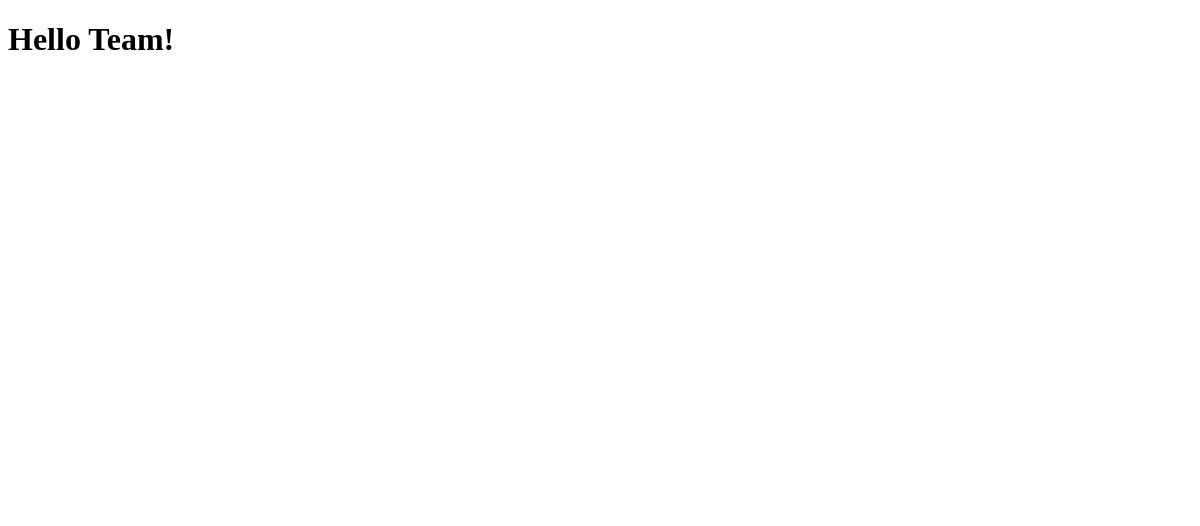
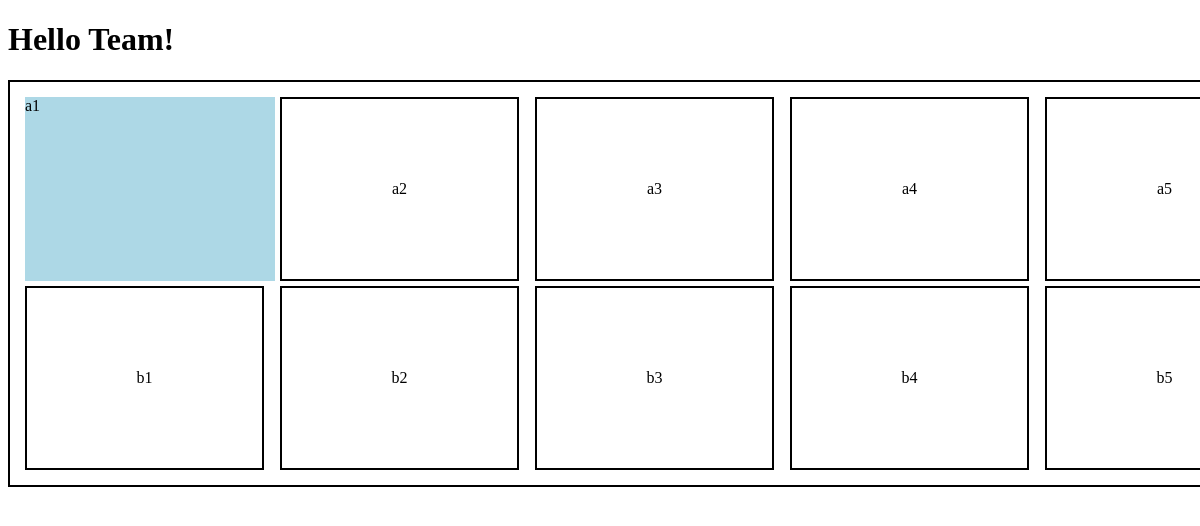
Before and after one commit to TomH568/Visual-Daily-Agenda, an Electron app: page index.html in a window 800 px wide. Shown: the top 526 px of the page, 1200 px wide, since content can reach past the window. Drawn offline with Linux system fonts and the light colour scheme.

Commit message:
A Naive user interface page with a simple calendar. Made using grid of grids, containing cells

```diff
--- a/index.html
+++ b/index.html
@@ -3,8 +3,43 @@
     <head>
         <meta charset="UTF-8">
         <title>Visual Daily Agenda</title>
+
+        <!--styles.css-->
+        <link rel="stylesheet" href="src/css/grid_styles.css">
     </head>
     <body>
         <h1>Hello Team!</h1>
+
+        <!-- creating a MAIN Grid: that will later contain seperate grids -->
+
+        <div class="container-for-calendars">
+
+        <!--inserting 1-4 grids-->
+
+        <div class="calendar-grid">
+
+            <!--Fixed number of styled cells into which pictures are inserted-->
+            <div class="first-cell">a1</div>
+            <div class="cell">a2</div>
+            <div class="cell">a3</div>
+            <div class="cell">a4</div>
+            <div class="cell">a5</div>
+            <div class="cell">a6</div>
+
+            <div class="cell">b1</div>
+            <div class="cell">b2</div>
+            <div class="cell">b3</div>
+            <div class="cell">b4</div>
+            <div class="cell">b5</div>
+            <div class="cell">b6</div>
+        </div>
+
+
+        <!--LATER ADD x3 more grids  here-->
+
+
+        </div>
+
+
     </body>
 </html>
--- /dev/null
+++ b/src/css/grid_styles.css
@@ -0,0 +1,51 @@
+.container-for-calendars {
+  display: grid;
+
+  width: fit-content;
+
+  grid-template-columns: 1fr 1fr;
+
+  gap: 20px;
+
+  margin: auto;
+}
+
+.calendar-grid {
+  display: grid;
+  border: 1px solid black;
+
+  min-height: 200px;
+
+/*currently x6 cells per colum */
+  grid-template-columns: repeat(6,250px);
+
+
+
+
+  gap: 5px;
+
+  padding: 15px;
+
+  border: 2px solid black;
+}
+
+
+
+.cell{
+  border: 2px solid black;
+
+  width: 235px;
+  height:180px;
+
+
+  display: flex;
+  align-items: center;
+  justify-content: center;
+}
+/* A somewhat styled first cell - this will contain the "TIME" Image */
+.first-cell {
+
+  grid-column: span 1.3;
+  grid-row: span 1.3;
+  background-color: lightblue;
+}
```
